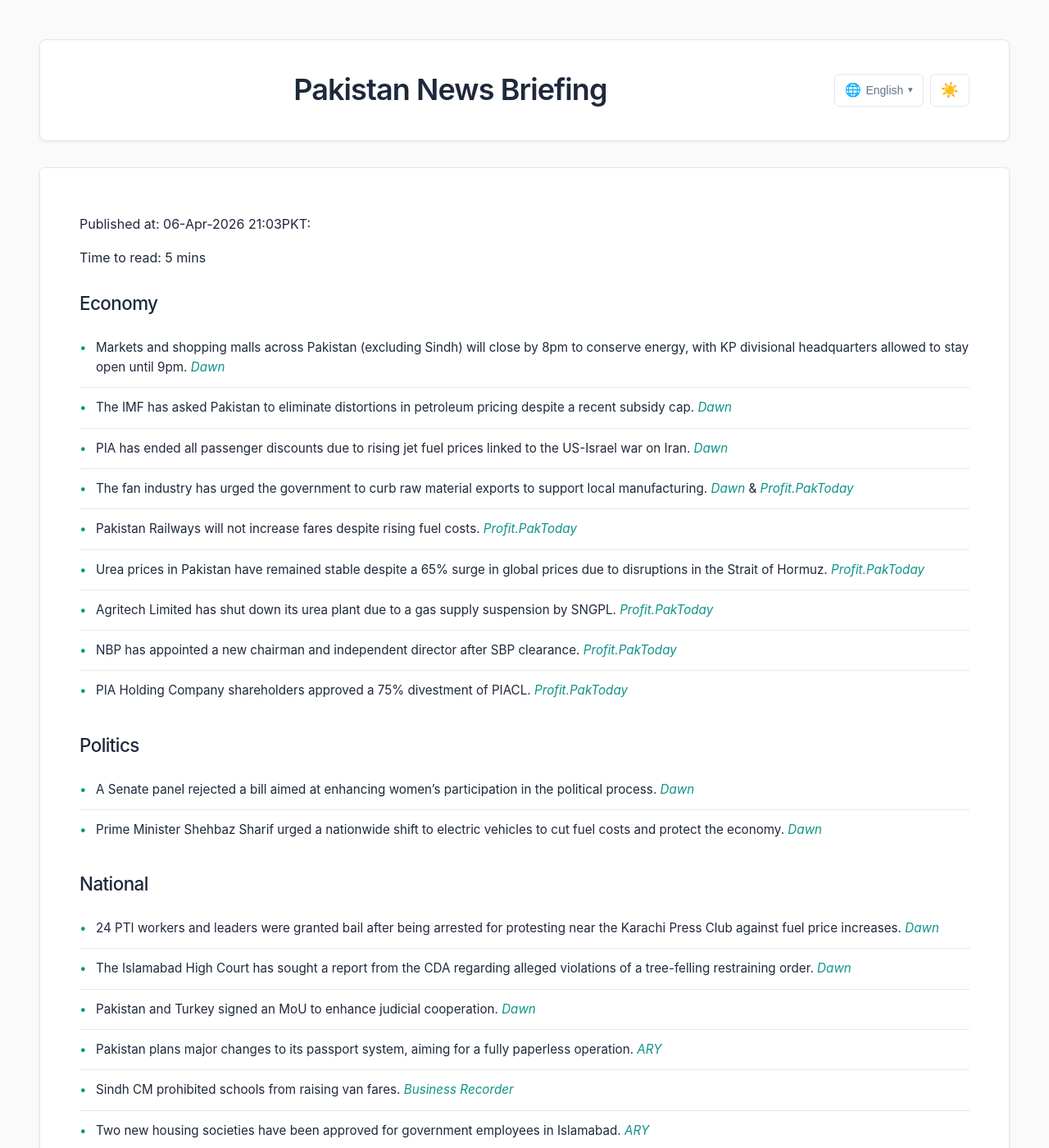
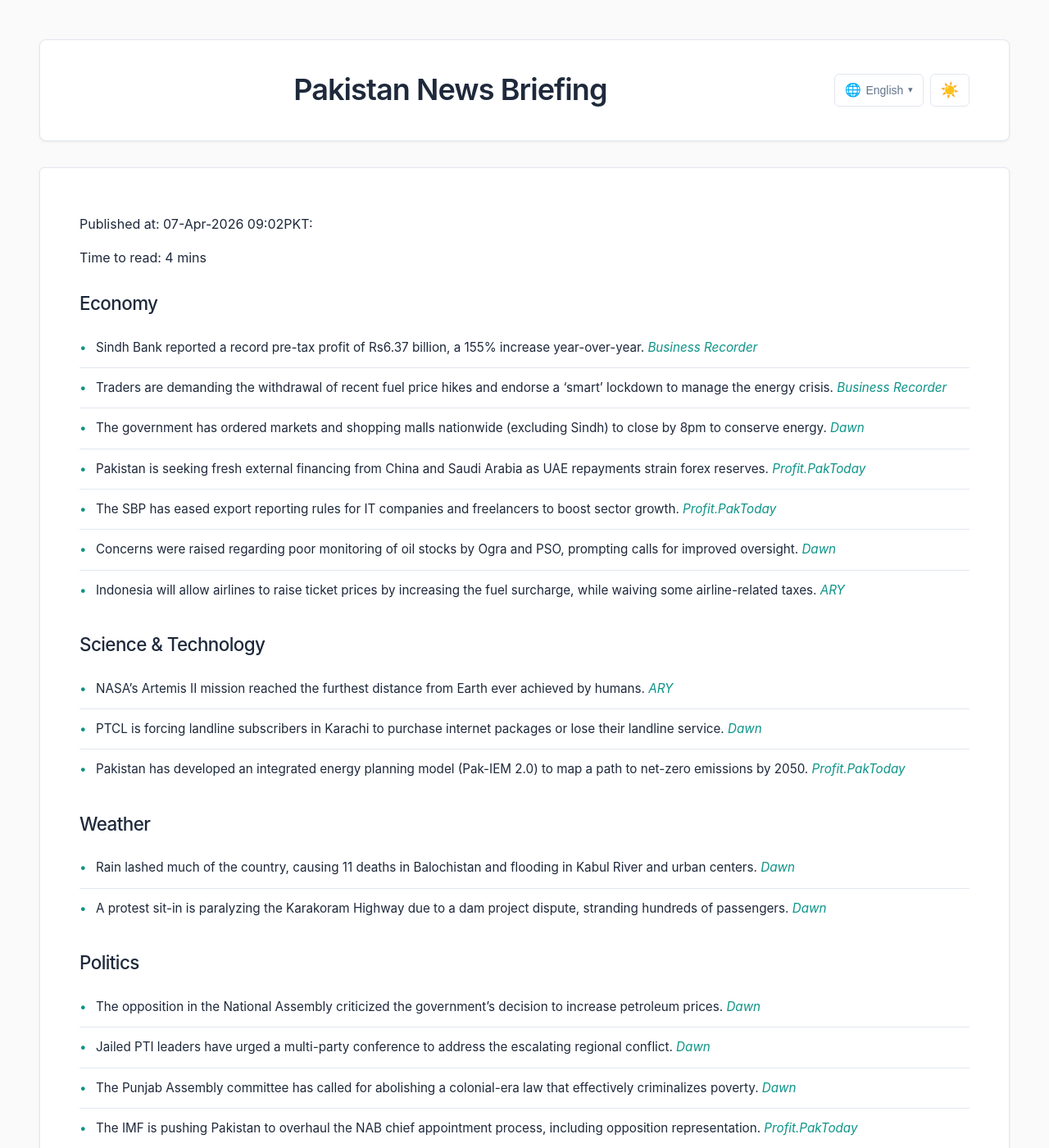
Before and after one commit to zsubzwary/news, a Jekyll site: the page built from en/index.md, in a window 1280 px wide and 1400 px high. Shown: the whole window at 82% size. Built offline with Jekyll 4.4.1, drawn with Linux system fonts in a browser that asks for light colours; some web fonts are replaced; some of the changed text lies outside the part shown.

Commit message:
DateTime; 2026-04-07T04:02:50.706Z

```diff
--- a/en/index.md
+++ b/en/index.md
@@ -4,70 +4,59 @@ title: Pakistan News Briefing
 lang: en
 ---
 
-Published at: 06-Apr-2026 21:03PKT:
+Published at: 07-Apr-2026 09:02PKT:
 
-Time to read: 5 mins
+Time to read: 4 mins
 
 ### Economy
-- Markets and shopping malls across Pakistan (excluding Sindh) will close by 8pm to conserve energy, with KP divisional headquarters allowed to stay open until 9pm. *[Dawn](https://www.dawn.com/news/1989178/markets-malls-to-close-at-8pm-across-country-except-sindh-to-conserve-energy)*
-- The IMF has asked Pakistan to eliminate distortions in petroleum pricing despite a recent subsidy cap. *[Dawn](https://www.dawn.com/news/1988914/imf-asks-pakistan-to-remove-fuel-price-distortions-amid-subsidy-pressures)*
-- PIA has ended all passenger discounts due to rising jet fuel prices linked to the US-Israel war on Iran. *[Dawn](https://www.dawn.com/news/1989134/pia-cuts-operations-ends-discounts-amid-rise-in-jet-fuel-prices-due-to-war-on-iran)*
-- The fan industry has urged the government to curb raw material exports to support local manufacturing. *[Dawn](https://www.dawn.com/news/1989122/representatives-from-pakistans-fan-industry-seek-policy-interventions-during-meeting-with-finmin)* & *[Profit.PakToday](https://profit.pakistantoday.com.pk/2026/04/06/fan-industry-urges-curbs-on-raw-material-exports-to-support-local-manufacturing/)*
-- Pakistan Railways will not increase fares despite rising fuel costs. *[Profit.PakToday](https://profit.pakistantoday.com.pk/2026/04/06/pakistan-railways-to-keep-fares-unchanged-amid-fuel-cost-pressures/)*
-- Urea prices in Pakistan have remained stable despite a 65% surge in global prices due to disruptions in the Strait of Hormuz. *[Profit.PakToday](https://profit.pakistantoday.com.pk/2026/04/06/pakistans-urea-holds-steady-as-global-prices-surge-65-amid-hormuz-disruption/)*
-- Agritech Limited has shut down its urea plant due to a gas supply suspension by SNGPL. *[Profit.PakToday](https://profit.pakistantoday.com.pk/2026/04/06/agritech-shuts-urea-plant-after-gas-supply-suspension-by-sngpl/)*
-- NBP has appointed a new chairman and independent director after SBP clearance. *[Profit.PakToday](https://profit.pakistantoday.com.pk/2026/04/06/national-bank-of-pakistan-appoints-chairman-after-sbp-clearance/)*
-- PIA Holding Company shareholders approved a 75% divestment of PIACL. *[Profit.PakToday](https://profit.pakistantoday.com.pk/2026/04/06/pia-holding-company-shareholders-approve-75-divestment-of-piacl/)*
+- Sindh Bank reported a record pre-tax profit of Rs6.37 billion, a 155% increase year-over-year. *[Business Recorder](https://www.brecorder.com/news/40415084/sindh-bank-posts-record-pre-tax-profit-of-rs637bn)*
+- Traders are demanding the withdrawal of recent fuel price hikes and endorse a ‘smart’ lockdown to manage the energy crisis. *[Business Recorder](https://www.brecorder.com/news/40415085/traders-demand-withdrawal-of-fuel-hikes-endorse-smart-lockdown)*
+- The government has ordered markets and shopping malls nationwide (excluding Sindh) to close by 8pm to conserve energy. *[Dawn](https://www.dawn.com/news/1989178/markets-malls-to-close-at-8pm-across-country-except-sindh-to-conserve-energy)*
+- Pakistan is seeking fresh external financing from China and Saudi Arabia as UAE repayments strain forex reserves. *[Profit.PakToday](https://profit.pakistantoday.com.pk/2026/04/07/pakistan-eyes-fresh-financing-from-china-saudi-arabia-as-uae-repayments-strain-forex-reserves)*
+- The SBP has eased export reporting rules for IT companies and freelancers to boost sector growth. *[Profit.PakToday](https://profit.pakistantoday.com.pk/2026/04/06/sbp-eases-export-reporting-rules-to-boost-it-sector-growth)*
+- Concerns were raised regarding poor monitoring of oil stocks by Ogra and PSO, prompting calls for improved oversight. *[Dawn](https://www.dawn.com/news/1989171/ogra-pso-come-under-fire-for-poor-monitoring-of-oil-stocks)*
+- Indonesia will allow airlines to raise ticket prices by increasing the fuel surcharge, while waiving some airline-related taxes. *[ARY](https://arynews.tv/airlines-adjust-ticket-prices-amid-new-policies/)*
+
+### Science & Technology
+- NASA’s Artemis II mission reached the furthest distance from Earth ever achieved by humans. *[ARY](https://arynews.tv/nasa-astronauts-explore-the-lunar-far-side-today/)*
+- PTCL is forcing landline subscribers in Karachi to purchase internet packages or lose their landline service. *[Dawn](https://www.dawn.com/news/1989382/ptcl-forces-subscribers-to-buy-internet-package-or-lose-landline-in-karachi)*
+- Pakistan has developed an integrated energy planning model (Pak-IEM 2.0) to map a path to net-zero emissions by 2050. *[Profit.PakToday](https://profit.pakistantoday.com.pk/2026/04/07/pakistan-develops-integrated-energy-model-to-map-path-to-net-zero-by-2050)*
+
+### Weather
+- Rain lashed much of the country, causing 11 deaths in Balochistan and flooding in Kabul River and urban centers. *[Dawn](https://www.dawn.com/news/1989292/death-toll-rises-to-11-in-balochistan-as-rain-lashes-much-of-country)*
+- A protest sit-in is paralyzing the Karakoram Highway due to a dam project dispute, stranding hundreds of passengers. *[Dawn](https://www.dawn.com/news/1989289/dam-protest-paralyses-karakoram-highway)*
 
 ### Politics
-- A Senate panel rejected a bill aimed at enhancing women’s participation in the political process. *[Dawn](https://www.dawn.com/news/1989153/senate-panel-rejects-bill-seeking-to-enhance-womens-participation-in-politcal-process)*
-- Prime Minister Shehbaz Sharif urged a nationwide shift to electric vehicles to cut fuel costs and protect the economy. *[Dawn](https://www.dawn.com/news/1989149/pm-shehbaz-urges-nationwide-shift-to-electric-vehicles-to-cut-fuel-costs-protect-economy)*
+- The opposition in the National Assembly criticized the government’s decision to increase petroleum prices. *[Dawn](https://www.dawn.com/news/1989320/opposition-chides-govt-defends-increase-in-oil-prices)*
+- Jailed PTI leaders have urged a multi-party conference to address the escalating regional conflict. *[Dawn](https://www.dawn.com/news/1989300/jailed-pti-leaders-urge-multiparty-moot-on-middle-east-war)*
+- The Punjab Assembly committee has called for abolishing a colonial-era law that effectively criminalizes poverty. *[Dawn](https://www.dawn.com/news/1989232/punjab-assembly-committee-calls-for-abolishing-colonial-era-law-that-criminalises-poverty)*
+- The IMF is pushing Pakistan to overhaul the NAB chief appointment process, including opposition representation. *[Profit.PakToday](https://profit.pakistantoday.com.pk/2026/04/07/imf-pushes-pakistan-to-overhaul-nab-chief-appointment-process-with-opposition-role)*
 
 ### National
-- 24 PTI workers and leaders were granted bail after being arrested for protesting near the Karachi Press Club against fuel price increases. *[Dawn](https://www.dawn.com/news/1989159/judicial-magistrate-grants-bail-to-pti-protesters-arrested-for-demonstrating-near-karachi-press-club)*
-- The Islamabad High Court has sought a report from the CDA regarding alleged violations of a tree-felling restraining order. *[Dawn](https://www.dawn.com/news/1989105/ihc-seeks-report-from-cda-over-alleged-violation-of-tree-felling-restraining-order)*
-- Pakistan and Turkey signed an MoU to enhance judicial cooperation. *[Dawn](https://www.dawn.com/news/1989111/pakistan-turkiye-sign-mou-in-bid-to-enhance-judicial-cooperation)*
-- Pakistan plans major changes to its passport system, aiming for a fully paperless operation. *[ARY](https://arynews.tv/pakistan-to-make-passport-system-paperless/)*
-- Sindh CM prohibited schools from raising van fares. *[Business Recorder](https://www.brecorder.com/news/40415034/sindh-cm-prohibits-schools-from-raising-van-fares)*
-- Two new housing societies have been approved for government employees in Islamabad. *[ARY](https://arynews.tv/two-housing-societies-approved-for-govt-employees/)*
+- The AJK Election Commission has extended the deadline for voter registration for the 2026 Legislative Assembly polls. *[Dawn](https://www.dawn.com/news/1989294/ajk-voter-registration-deadline-extended)*
+- A Senate committee has directed the FIA to expand its probe into the theft of cigarette cartons from FBR godowns. *[Dawn](https://www.dawn.com/news/1989275/senate-body-asks-fia-to-expand-probe-into-cigarette-cartons-theft-from-fbr)*
+- Gwadar Port activity has revived with the docking of a Malaysian ship carrying a significant cargo. *[Dawn](https://www.dawn.com/news/1989291/gwadar-port-activity-revives-as-malaysian-ship-docks)*
+- Three police personnel were martyred in separate firing incidents in Bannu. *[Business Recorder](https://www.brecorder.com/news/40415090/three-cops-martyred-in-bannu)*
 
 ### International
-- The Foreign Office neither confirmed nor denied reports of Pakistan proposing a framework to end the US-Israel war on Iran. *[Dawn](https://www.dawn.com/news/1989118/peace-process-ongoing-fo-neither-confirms-nor-denies-reports-of-pakistan-proposing-framework-to-end-iran-war)*
-- Three Pakistani nationals were injured in the UAE during an incident involving a missile interception amid the Iran conflict. *[Dawn](https://www.dawn.com/news/1989058/pm-shehbaz-deeply-concerned-after-3-pakistani-nationals-injured-in-uae-amid-iran-conflict)*
-- US Democratic lawmakers visited Cuba and called on Donald Trump to “bring the rhetoric down”. *[Dawn](https://www.dawn.com/news/1989141/us-democratic-lawmakers-visit-cuba-call-on-trump-to-bring-the-rhetoric-down)*
-- Myanmar’s new president, Min Aung Hlaing, faces a genocide complaint in Indonesia. *[Dawn](https://www.dawn.com/news/1989131/myanmars-new-president-min-aung-hlaing-faces-genocide-complaint-in-indonesia)*
-- South Korea believes Kim Jong Un’s daughter is being positioned as his successor. *[Dawn](https://www.dawn.com/news/1989088/south-korea-says-credible-intelligence-indicates-kim-jong-uns-daughter-is-his-successor)*
-- Iran rejected a ceasefire proposal and wants a lasting end to the war. *[Business Recorder](https://www.brecorder.com/news/40415037/iran-rejects-ceasefire-as-deadline-nears-on-trump-hell-ultimatum)*
-- Israel struck Iran’s petrochemical complex at Asaluyeh. *[Business Recorder](https://www.brecorder.com/news/40415029/israel-strikes-irans-petrochemical-complex-at-asaluyeh-defence-minister-says)*
-- UAE says the use of the Strait of Hormuz must be guaranteed in any US-Iran deal. *[Business Recorder](https://www.brecorder.com/news/40415019/eu-chief-says-targeting-civilian-infrastructure-illegal)*
+- The UN Security Council is set to vote on a Bahrain-drafted resolution regarding the Strait of Hormuz ahead of a US deadline for Iran. *[Dawn](https://www.dawn.com/news/1989392/unsc-to-vote-on-hormuz-resolution-ahead-of-trump-deadline)*
+- Israeli strikes targeted Iran’s petrochemical facilities and airports, resulting in casualties on both sides. *[Dawn](https://www.dawn.com/news/1989321/israeli-strikes-target-irans-petrochemical-facilities)*
+- Iran has rejected a US ceasefire proposal, emphasizing the need for a permanent end to the conflict. *[Dawn](https://www.dawn.com/news/1989217/iran-conveys-to-pakistan-its-rejection-of-us-ceasefire-proposal-report)*
+- Israeli strikes in Lebanon have left at least 15 more people dead. *[Dawn](https://www.dawn.com/news/1989319/israeli-strikes-leave-15-more-dead-in-lebanon)*
+- US President Trump has threatened further action against Iran, including potential strikes on critical infrastructure. *[Dawn](https://www.dawn.com/news/1989227/trump-says-vance-witkoff-kushner-talking-with-intermediaries-in-pakistan-iran-could-be-taken-out-on-tuesday)*
+- India’s Reliance Industries has begun directly purchasing Venezuelan oil from PDVSA. *[ARY](https://arynews.tv/reliance-begins-loading-venezuelan-heavy-crude/)*
+- The US Supreme Court cleared the way for dismissal of a case against Trump ally Steve Bannon. *[ARY](https://arynews.tv/bannon-case-dismissal-clears-legal-path-ahead/)*
 
-### Weather
-- The PDMA issued a flood advisory for several districts in Khyber Pakhtunkhwa, anticipating low to medium-level flooding in the Kabul River. *[Dawn](https://www.dawn.com/news/1989176/pdma-issues-flood-advisory-for-several-kp-districts)*
-
-### Science & Technology
-- Artemis II crew reached the moon and is approaching a record-breaking distance from Earth. *[Dawn](https://www.dawn.com/news/1989073/artemis-crew-reaches-the-moon-approaches-record-breaking-distance-from-earth)*
+### Sports
+- Offset, the rapper, was hospitalized after being injured in a shooting outside a Florida casino. *[ARY](https://arynews.tv/offset-hospitalized-after-being-injured-in-shooting-outside-casino/)*
 
 ### Health
-- No relevant articles.
-
-### Sports
-- Harry Kane trained with Bayern Munich ahead of their Champions League tie against Real Madrid. *[Business Recorder](https://www.brecorder.com/news/40415017/kane-trains-with-bayern-ahead-of-real-madrid-champions-league-tie)*
+- Sindh has launched a pre-monsoon vaccination program to protect livestock from seasonal diseases. *[ARY](https://arynews.tv/vaccination-and-livestock-health-in-sindh/)*
 
 ### Other
-- A fact check debunked a viral video claiming to show Iranian soldiers capturing a US pilot. *[Dawn](https://www.dawn.com/news/1989168/fact-check-viral-video-does-not-show-iranian-soldiers-capturing-us-pilot-after-shooting-down-jet)*
-- An opinion piece criticized the government’s austerity measures as insufficient. *[Dawn](https://www.dawn.com/news/1988928/austerity-delusion)*
-- Hira Khan mocked influencer Dr. Ejaz Waris in a now-viral video. *[ARY](https://arynews.tv/hira-khan-mocks-influencer-dr-ejaz-waris-in-now-viral-video/)*
-- Sajal Aly urged sympathy for those affected by the fuel price hike. *[ARY](https://arynews.tv/sajal-aly-has-a-message-for-all-amid-petrol-price-hike/)*
-- Kuwait warned against sharing war-related and sectarian content online. *[ARY](https://arynews.tv/kuwait-issues-warning-against-sensitive-content/)*
-- British MPs are under fire for promoting a Dubai project owned by Malik Riaz. *[Dawn](https://www.dawn.com/news/1988904/british-mps-under-fire-for-promoting-malik-riazs-dubai-project-report)*
-- Ogra and PSO were criticized for poor monitoring of oil stocks. *[Dawn](https://www.dawn.com/news/1989171/ogra-pso-come-under-fire-for-poor-monitoring-of-oil-stocks)*
-- The IAEA warned that strikes near Iran’s Bushehr nuclear power plant must stop. *[Business Recorder](https://www.brecorder.com/news/40415027/iaea-says-strikes-near-iran-nuclear-power-plant-must-stop)*
-- Gas supply has been restored in Tehran after an attack on infrastructure. *[Business Recorder](https://www.brecorder.com/news/40415025/gas-supply-restored-in-tehran-after-attack-on-infrastructure-state-tv)*
-- India’s Reliance is buying Venezuelan oil directly from PDVSA. *[Business Recorder](https://www.brecorder.com/news/40415038/indias-reliance-buys-venezuelan-oil-directly-from-pdvsa-document-and-data-show)*
-- Trump set a Tuesday deadline for Iran to reopen the Strait of Hormuz. *[Business Recorder](https://www.brecorder.com/news/40415042/trump-says-tuesday-deadline-to-make-a-deal-with-iran-is-final)*
-- Gulf equities closed mixed amid uncertainty over US-Iran talks. *[Business Recorder](https://www.brecorder.com/news/40415040/gulf-equities-mixed-as-investors-await-clarity-on-us-iran-talks)*
-- Wall Street edged higher as investors assessed the prospects for a resolution to the Middle East conflict. *[Business Recorder](https://www.brecorder.com/news/40415039/wall-street-edges-higher-as-investors-assess-mideast-resolution-prospects)*
-- India’s central bank kept foreign debt investment limits unchanged. *[Business Recorder](https://www.brecorder.com/news/40415036/indias-central-bank-keeps-foreign-debt-investment-limits-unchanged-for-2026-27)*
-- Iran says the US airman rescue may have been a cover to steal enriched uranium. *[Business Recorder](https://www.brecorder.com/news/40415022/iran-says-us-airman-rescue-may-have-been-cover-to-steal-enriched-uranium)*
-- Currency exchange rates: USD, UAE Dirham, Saudi Riyal. *[ARY](https://arynews.tv/dollar-currency-rates-in-pakistan-today-april-06-2026/)*, *[ARY](https://arynews.tv/uae-dirham-to-pakistani-rupee-rate-today-april-6-2026/)*, *[ARY](https://arynews.tv/saudi-riyal-to-pakistani-rupee-rate-today-april-6-2026/)*
-- Silver rates today in Pakistan. *[ARY](https://arynews.tv/silver-rate-today-in-pakistan-april-6-2026/)*
+- Dua Lipa and Callum Turner are reportedly finalizing wedding plans. *[ARY](https://arynews.tv/dua-lipa-callum-turner-wedding-details-emerge/)*
+- Meghan Markle has reportedly taken steps to protect Prince Harry’s public image amid scandals. *[ARY](https://arynews.tv/meghan-markle-rescues-prince-harry-amid-scandals/)*
+- Gold and silver prices in Pakistan were reported. *[Profit.PakToday](https://profit.pakistantoday.com.pk/2026/04/07/gold-price-in-pakistan-for-today-april-07-2026/)* & *[Profit.PakToday](https://profit.pakistantoday.com.pk/2026/04/07/silver-price-in-pakistan-for-today-april-07-2026/)*
+- A commentary piece discusses Pakistan’s delicate balancing act in the current regional conflict. *[Dawn](https://www.dawn.com/news/1989336/tight-rope-act)*
+- An opinion piece reflects on the cultural fascination with the moon. *[Dawn](https://www.dawn.com/news/1989334/galactic-lunacy)*
+- A commentary piece discusses the threats posed by US President Trump. *[Dawn](https://www.dawn.com/news/1989340/trumps-threats)*
```
